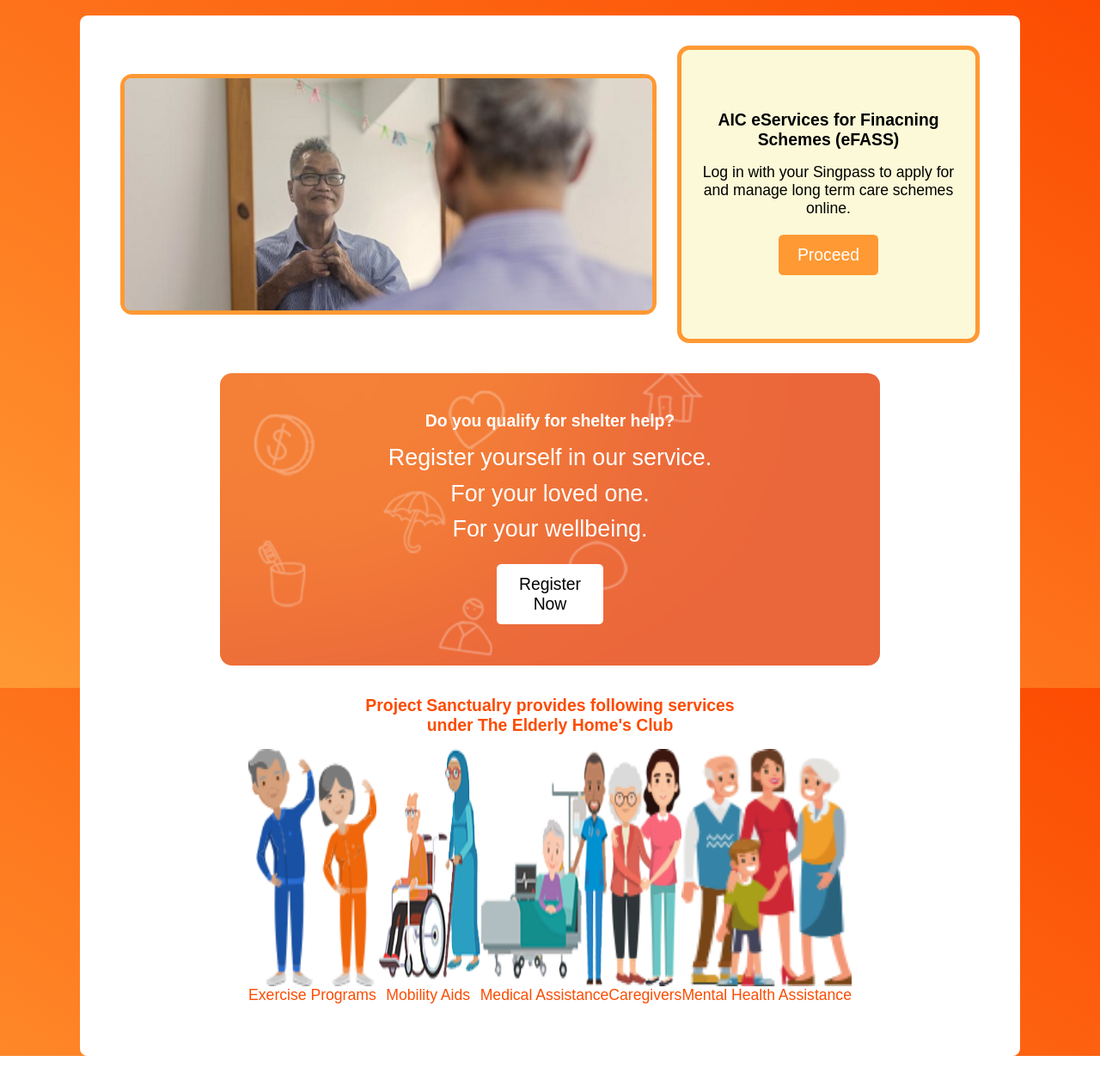
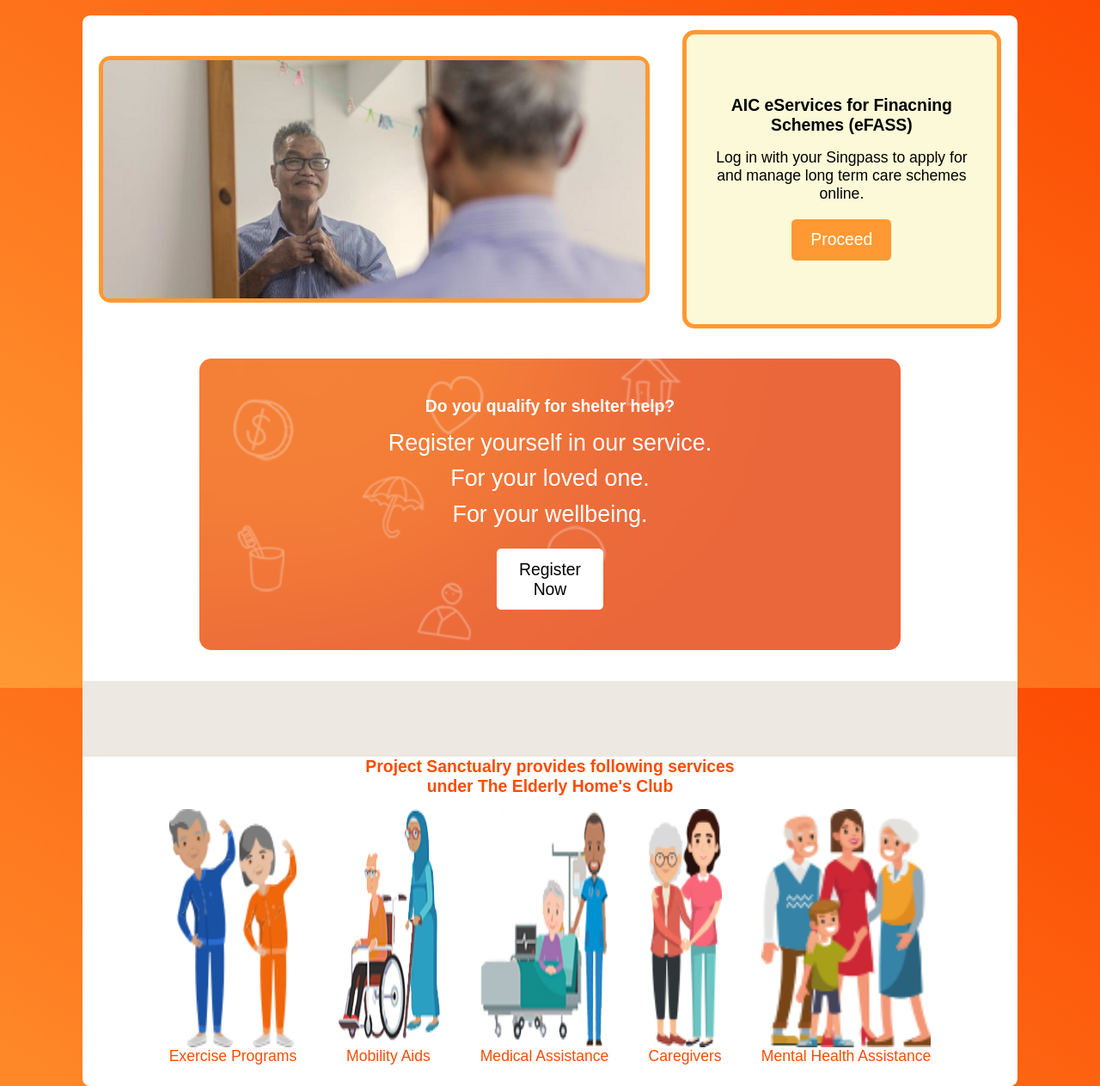
Before and after one commit to pjhoodsta/APU_Web_Project_Sanctuary, a PHP site: page / in a window 1280 px wide. Shown: the part 155-1418 px from the top of the page at 86% size. Before the commit the page ends 1383 px from the top, so only its background shows below. Run offline with PHP 8.4, Linux system fonts and the light colour scheme.

Commit message:
fiddle margin-top in card-item-contaner-services

```diff
--- a/index.html
+++ b/index.html
@@ -62,6 +62,10 @@
           <button class="register-now" type="">Register Now</button>
         </div>
         <div
+          class="fillerline fillerline-services background-color-light-grey"
+        ></div>
+
+        <div
           class="card-item-container card-item-container-index-services flex-box-column text-align-center"
         >
           <h2>
--- a/style.css
+++ b/style.css
@@ -211,9 +211,10 @@ section.card {
 }
 
 section.index {
-  width: 80%;
+  width: 85%;
   align-items: center;
   margin-top: 1rem;
+  padding: 0;
 }
 
 section.login {
@@ -239,9 +240,16 @@ section.registration {
 .card-item-container-index-top {
   justify-content: space-around;
   align-items: center;
+  margin-top: 1rem;
 }
-.card-item-container-index-services > * {
+
+.card-item-container-index-services {
   color: #fc4c02;
+  width: 100%;
+}
+
+.card-item-container-index-services {
+  width: 90%;
 }
 
 .card-item-container-registration {
@@ -275,8 +283,8 @@ section.registration {
 }
 
 .card-item-slider {
-  width: 60%;
-  height: 60%;
+  width: 58%;
+  height: 58%;
 }
 
 .card-item-latest-news {
@@ -348,12 +356,19 @@ ul.register-now > * {
   display: flex;
   flex-wrap: wrap;
 }
+.fillerline-services {
+  height: 5rem;
+}
+
 .background-color-white {
   background-color: white;
 }
 
 .backgrouind-color-light-yellow {
   background-color: #fbf9d7;
+}
+.background-color-light-grey {
+  background-color: #eee8e2;
 }
 
 .border-default {
@@ -382,13 +397,12 @@ ul.register-now > * {
   }
 
   .card-item-slider {
-    width: 52%;
-    height: 12.5rem;
+    width: 50%;
+    height: 11.7rem;
   }
 
   .card-item-container-index-services > * {
     font-size: 0.9rem;
-    color: #fc4c02;
   }
 
   .card-item-latest-news {
```
